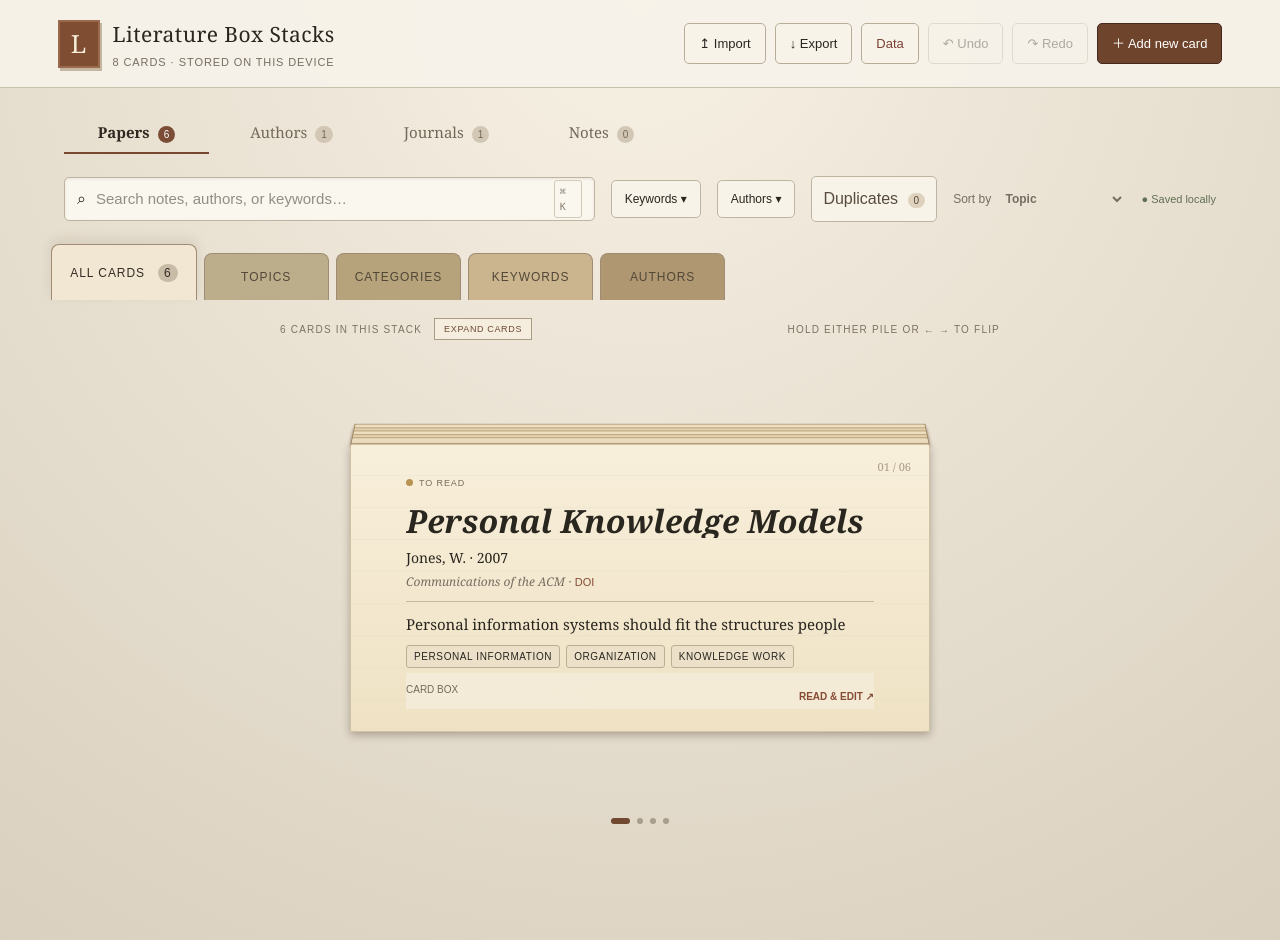
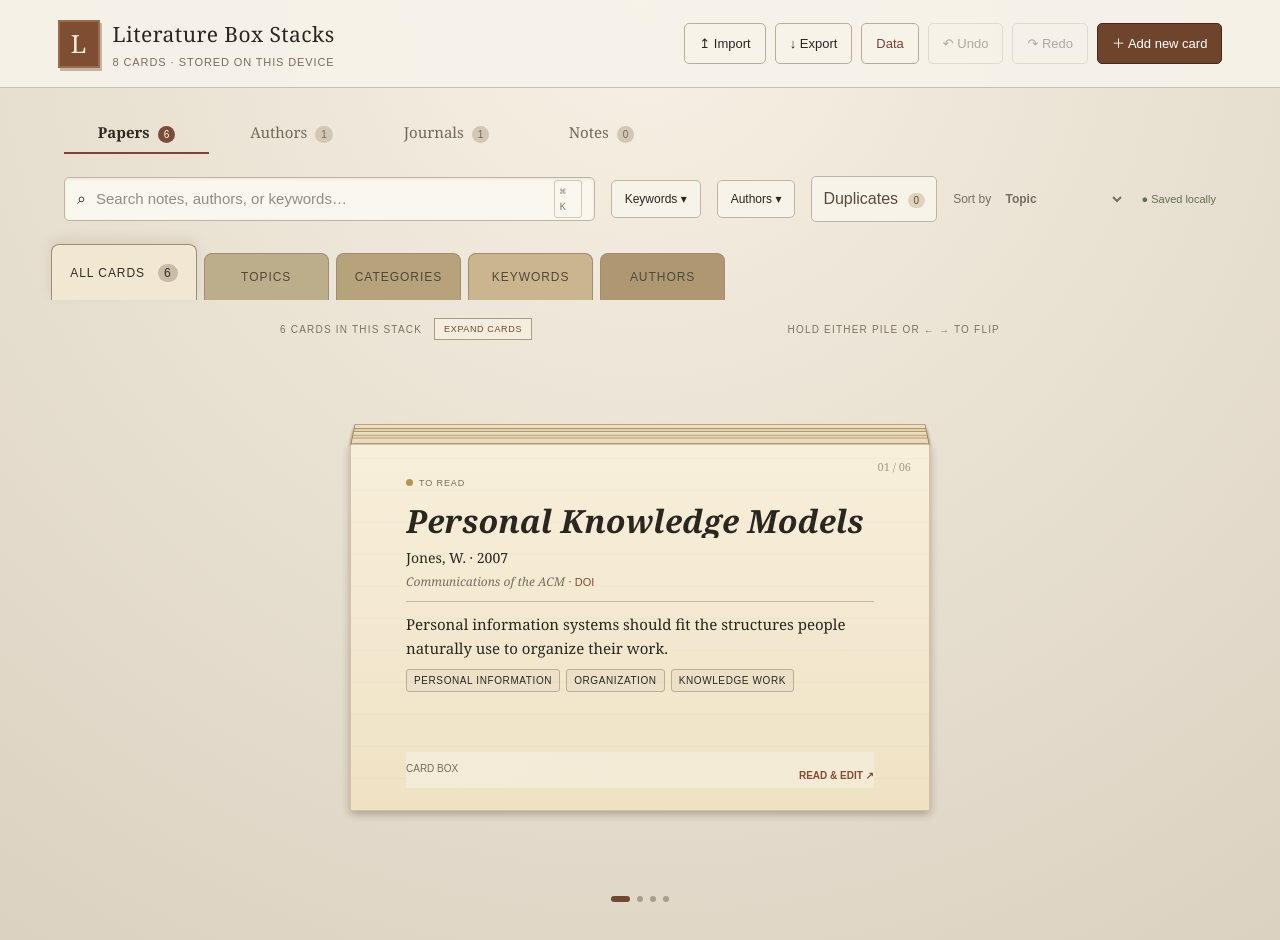
Before and after one commit to Vandi-LiangWaner/Scrinium, a Next.js app in the folder literature-box-complete-source/: page / in a window 1280 px wide. Shown: the top 940 px of the page. Built offline with nearby package versions, Linux system fonts and the light colour scheme.

Commit message:
Match the Stacks index card to the Classic aspect ratio

```diff
--- a/literature-box-complete-source/app/globals.css
+++ b/literature-box-complete-source/app/globals.css
@@ -116,7 +116,8 @@
 .stack-compact .deck-card {
   grid-area: 2 / 1;
   width: 100%;
-  height: clamp(260px, 36vh, 326px);
+  height: auto;
+  aspect-ratio: 680 / 430;
   min-height: 0;
   padding-block: 24px 56px;
   border-radius: 2px;
```
